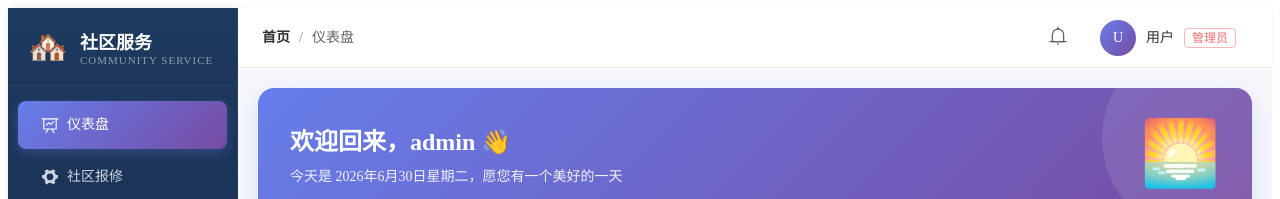
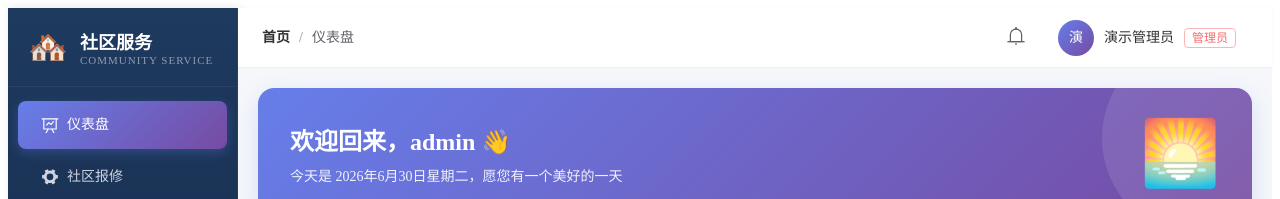
Before and after one commit to LMB-yi/webone, a Vue app: page /#/dashboard in a window 1280 px wide. Shown: the top 199 px of the page. Built offline with nearby package versions, Linux system fonts and the light colour scheme; no server answers.

Commit message:
Update Layout.vue

```diff
--- a/src/views/layout/Layout.vue
+++ b/src/views/layout/Layout.vue
@@ -134,10 +134,8 @@ const roleTagType = computed(() => {
 })
 
 const loadUserInfo = () => {
-  const stored = localStorage.getItem('userInfo')
-  if (stored) {
-    userInfo.value = JSON.parse(stored)
-  }
+  userInfo.value = { id: 1, username: '演示管理员', role: 'admin', avatar: '' }
+  localStorage.setItem('userInfo', JSON.stringify(userInfo.value))
 }
 
 const fetchUnreadCount = async () => {
```
